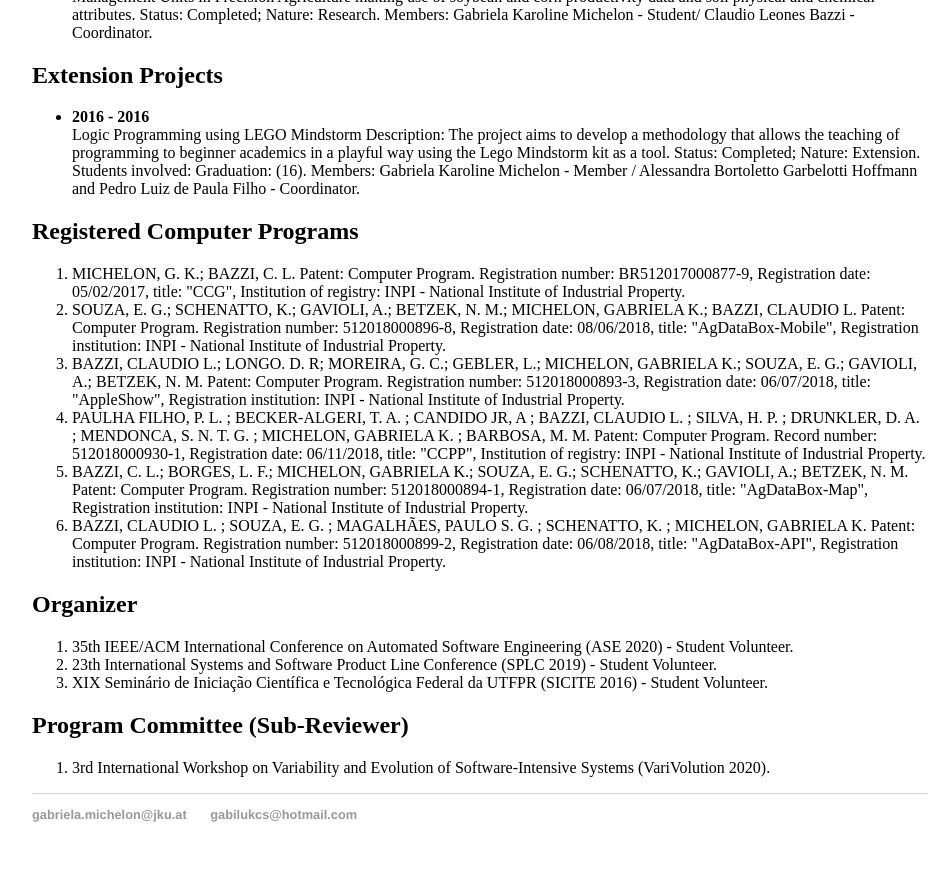
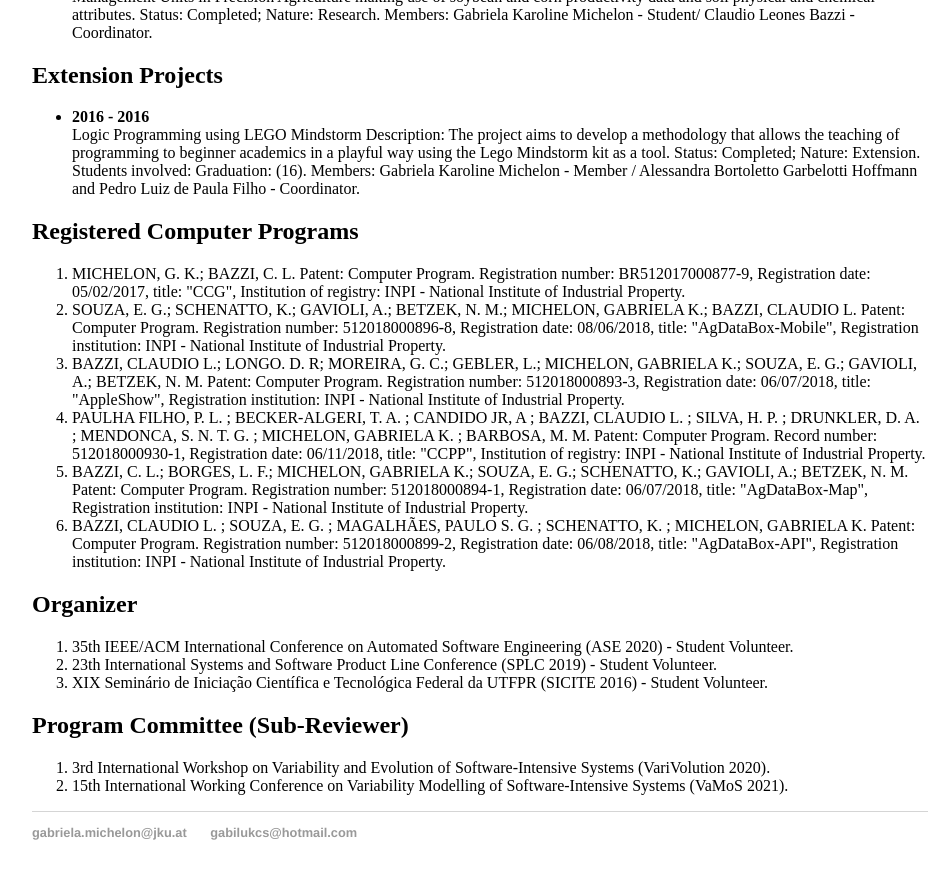
Before and after one commit to GabrielaMichelon/gabrielamichelon.github.io, a Jekyll site: the page built from cv/index.html, in a window 1280 px wide and 900 px high, scrolled down 1681 px. Shown: the top 879 px of the window, without its empty margins (160-1112 px from the left). Built offline with Jekyll 4.4.1, drawn with Linux system fonts in a browser that asks for light colours.

Commit message:
Update index.html

```diff
--- a/cv/index.html
+++ b/cv/index.html
@@ -115,5 +115,6 @@ title: CV of Gabriela Karoline Michelon
 
 		<ol>
 						<li>3rd International Workshop on Variability and Evolution of Software-Intensive Systems (VariVolution 2020).</li>
+						<li>15th International Working Conference on Variability Modelling of Software-Intensive Systems (VaMoS 2021).</li>
 		</ol>
 	</div>
```
